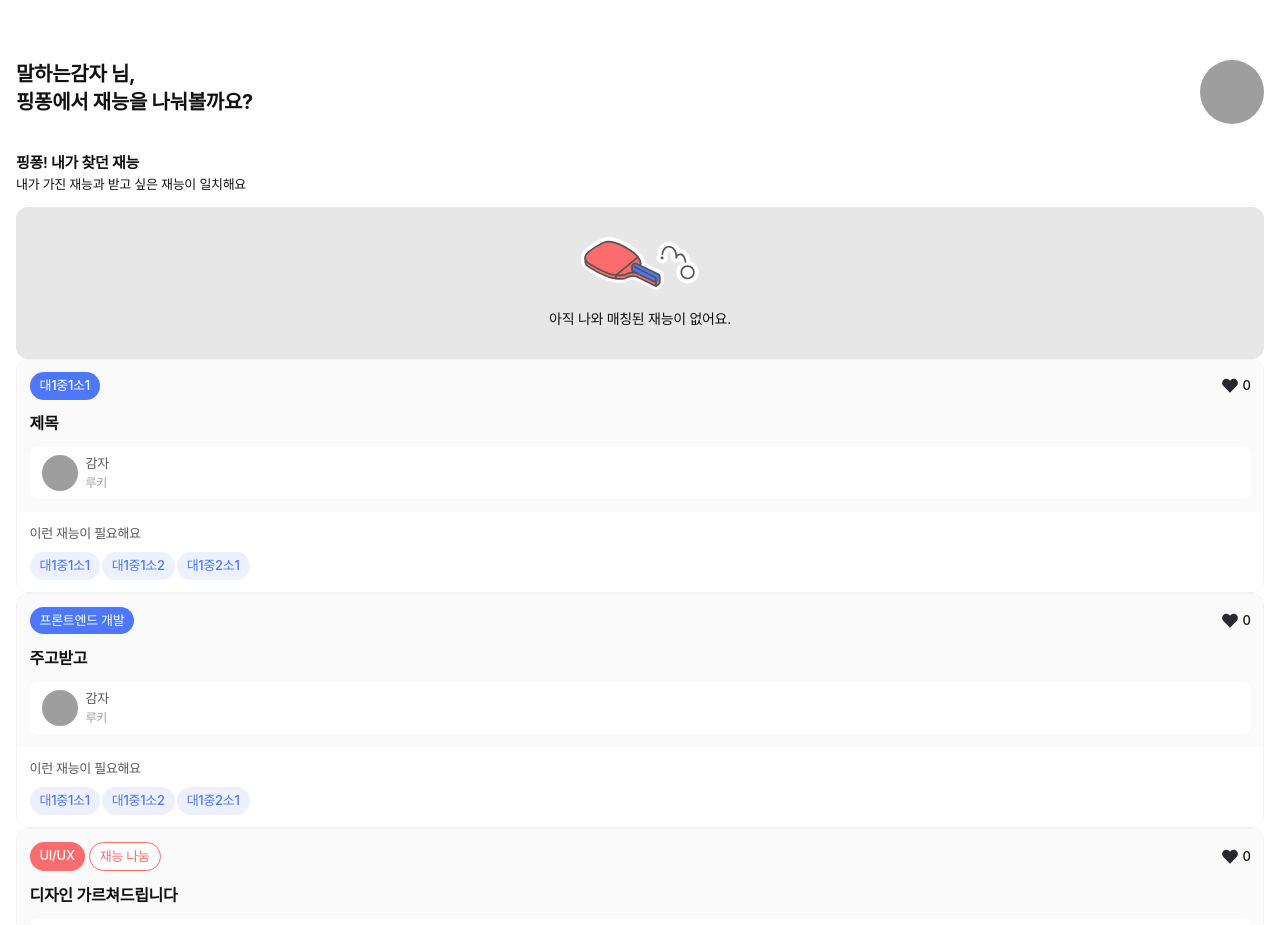
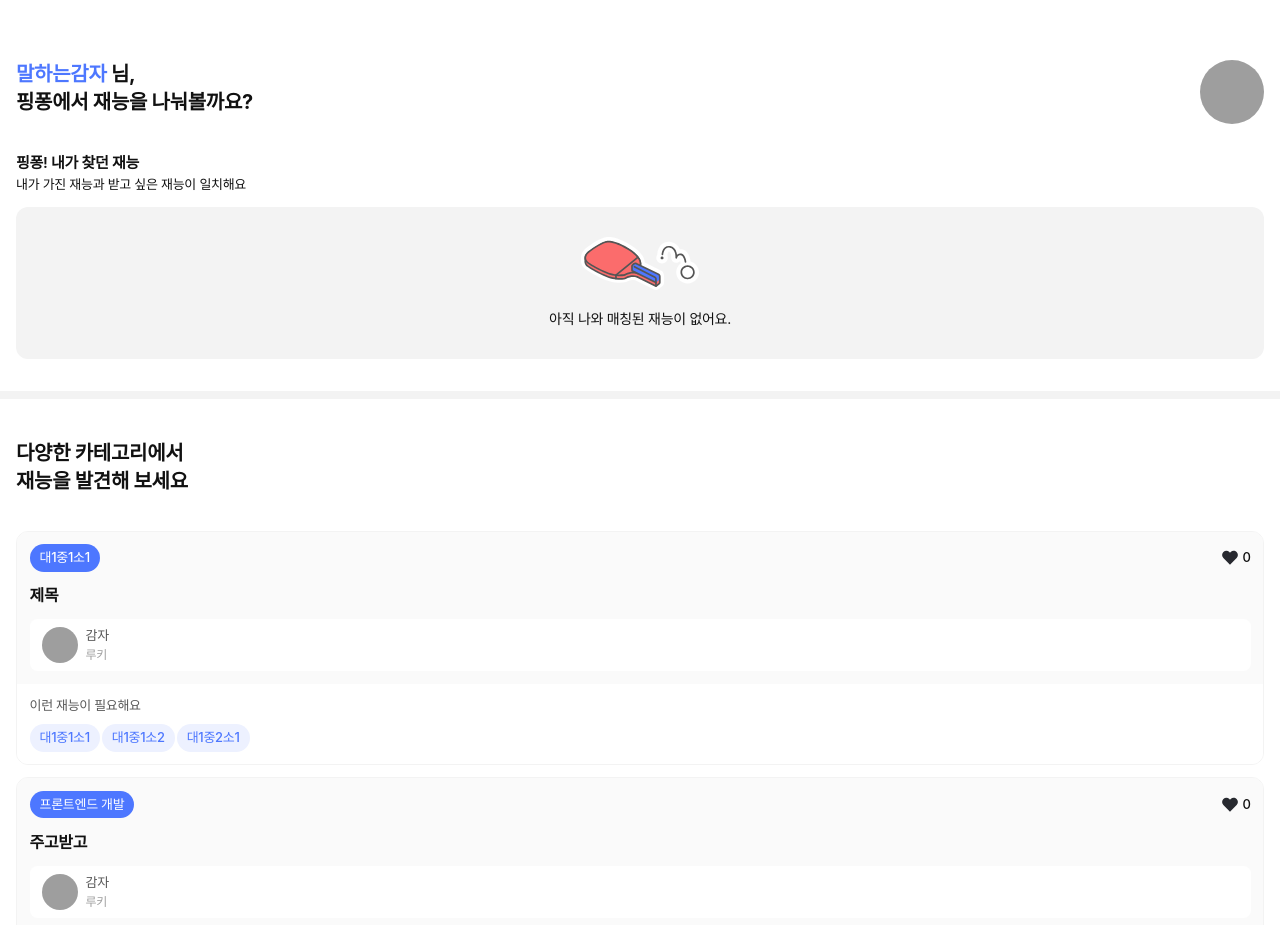
Before and after one commit to depromeet/pingpong-client, a Next.js app: page / in a window 1280 px wide. Shown: the top 925 px of the page. Built offline with nearby package versions, Linux system fonts and the light colour scheme; grey boxes are pictures that could not be loaded; a web font is replaced by a local one.

Commit message:
:sparkles: feat: Style home layout, list

```diff
--- /dev/null
+++ b/src/components/common/Divider.tsx
@@ -0,0 +1,19 @@
+import styled from 'styled-components';
+
+import { colors } from '@/constants/styles';
+
+const Divider = () => {
+  return <StyledDivider></StyledDivider>;
+};
+
+const StyledDivider = styled.div`
+  content: '';
+  width: 100%;
+  height: 0.8rem;
+  background-color: ${colors.gray100};
+  padding: -6rem;
+  margin-top: 3.2rem;
+  margin-bottom: 4rem;
+`;
+
+export default Divider;
--- a/src/components/common/EmptyCard.tsx
+++ b/src/components/common/EmptyCard.tsx
@@ -18,7 +18,7 @@ const EmptyCardContainer = styled.div`
   flex-direction: column;
   align-items: center;
   padding: 3rem 8.6rem;
-  background-color: ${colors.gray200};
+  background-color: ${colors.gray100};
   color: ${colors.gray500};
   border-radius: 1.2rem;
 
--- /dev/null
+++ b/src/components/layouts/index.tsx
@@ -0,0 +1,16 @@
+import styled from 'styled-components';
+
+const DefaultContainer = styled.div`
+  padding: 6rem 0;
+`;
+
+const DefaultPadding = styled.div`
+  padding: 0 1.6rem;
+`;
+
+const Layout = {
+  DefaultContainer,
+  DefaultPadding,
+};
+
+export default Layout;
--- a/src/pages/index.tsx
+++ b/src/pages/index.tsx
@@ -1,8 +1,10 @@
 import type { NextPage } from 'next';
 import styled from 'styled-components';
 
+import Divider from '@/components/common/Divider';
 import EmptyCard from '@/components/common/EmptyCard';
 import ProfileImg from '@/components/common/ProfileImg';
+import Layout from '@/components/layouts';
 
 import Card from '../components/common/Card';
 
@@ -16,7 +18,7 @@ const Home: NextPage = () => {
   const cardData = {
     content: [
       {
-        id: 7,
+        id: 12,
         isShare: false,
         title: '제목',
         subCategory: '대1중1소1',
@@ -29,7 +31,7 @@ const Home: NextPage = () => {
         takenTalents: ['대1중1소1', '대1중1소2', '대1중2소1'],
       },
       {
-        id: 8,
+        id: 89,
         isShare: false,
         title: '주고받고',
         subCategory: '프론트엔드 개발',
@@ -61,11 +63,12 @@ const Home: NextPage = () => {
   };
 
   return (
-    <HomeContainer>
+    <Layout.DefaultContainer>
+      <Layout.DefaultPadding>
         <div className="mb-28">
           <HomeHeader>
             <HomeTitle>
-            {userData.nickname} 님,
+              <span className="text-primary-blue">{userData.nickname}</span> 님,
               <br />
               핑퐁에서 재능을 나눠볼까요?
             </HomeTitle>
@@ -77,19 +80,31 @@ const Home: NextPage = () => {
           <HomeDesc>내가 가진 재능과 받고 싶은 재능이 일치해요</HomeDesc>
         </div>
         <EmptyCard>아직 나와 매칭된 재능이 없어요.</EmptyCard>
+      </Layout.DefaultPadding>
+      <Divider />
+      <Layout.DefaultPadding>
+        <div className="mb-36">
+          <HomeTitle>
+            다양한 카테고리에서
+            <br />
+            재능을 발견해 보세요
+          </HomeTitle>
+        </div>
+        <CardContainer>
           {cardData.content.map((item) => {
-        return <Card key={item.id} {...item} />;
+            return (
+              <li key={item.id}>
+                <Card {...item} />
+              </li>
+            );
           })}
-      <HomeTitle>다양한 카테고리에서 재능을 발견해 보세요</HomeTitle>
-    </HomeContainer>
+        </CardContainer>
+      </Layout.DefaultPadding>
+    </Layout.DefaultContainer>
   );
 };
 
 export default Home;
-
-const HomeContainer = styled.div`
-  padding: 6rem 1.6rem;
-`;
 
 const HomeHeader = styled.div`
   display: flex;
@@ -115,3 +130,9 @@ const HomeDesc = styled.p`
   line-height: 1.95rem;
   letter-spacing: -0.03rem;
 `;
+
+const CardContainer = styled.ul`
+  > li ~ li {
+    margin-top: 1.2rem;
+  }
+`;
--- a/tailwind.config.js
+++ b/tailwind.config.js
@@ -57,6 +57,7 @@ module.exports = {
         24: '2.4rem',
         28: '2.8rem',
         32: '3.2rem',
+        36: '3.6rem',
       },
       keyframes: {
         slideup: {
```
Lines whose indentation alone changed are shown as unchanged.
